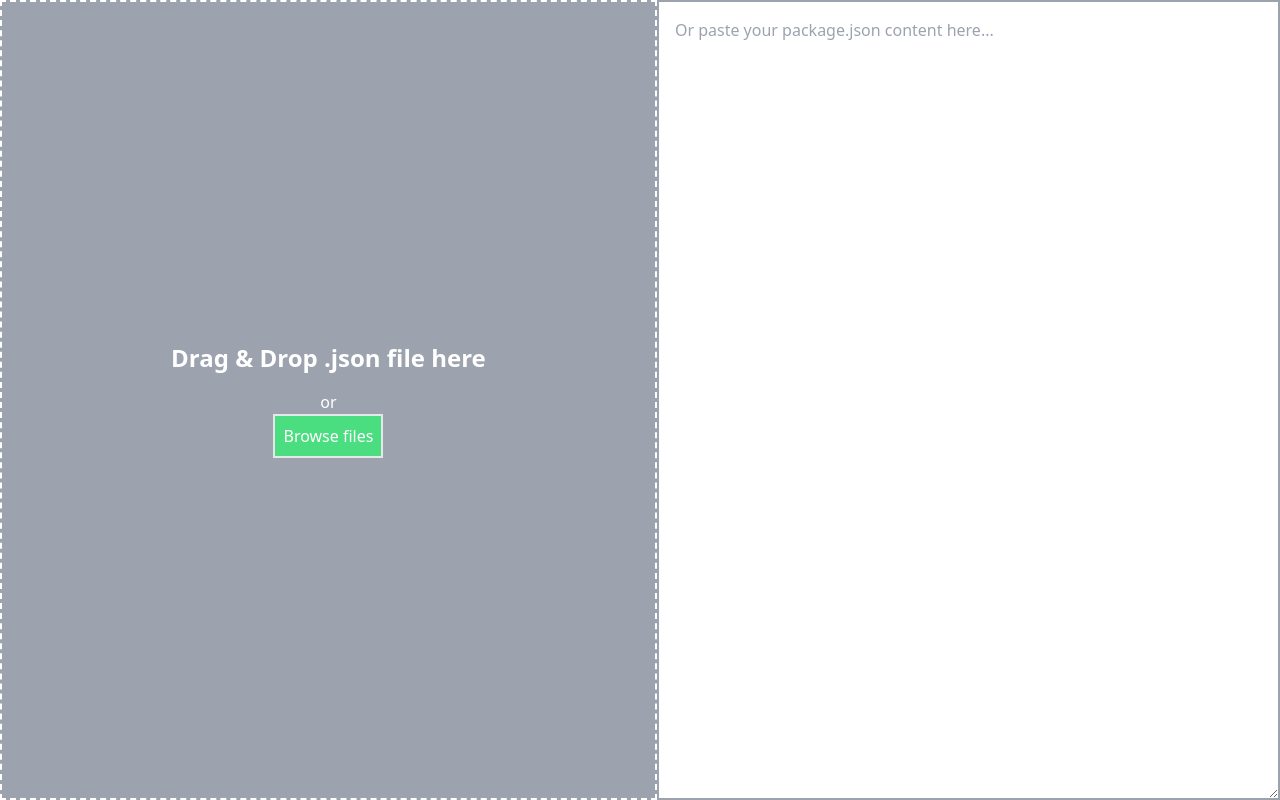
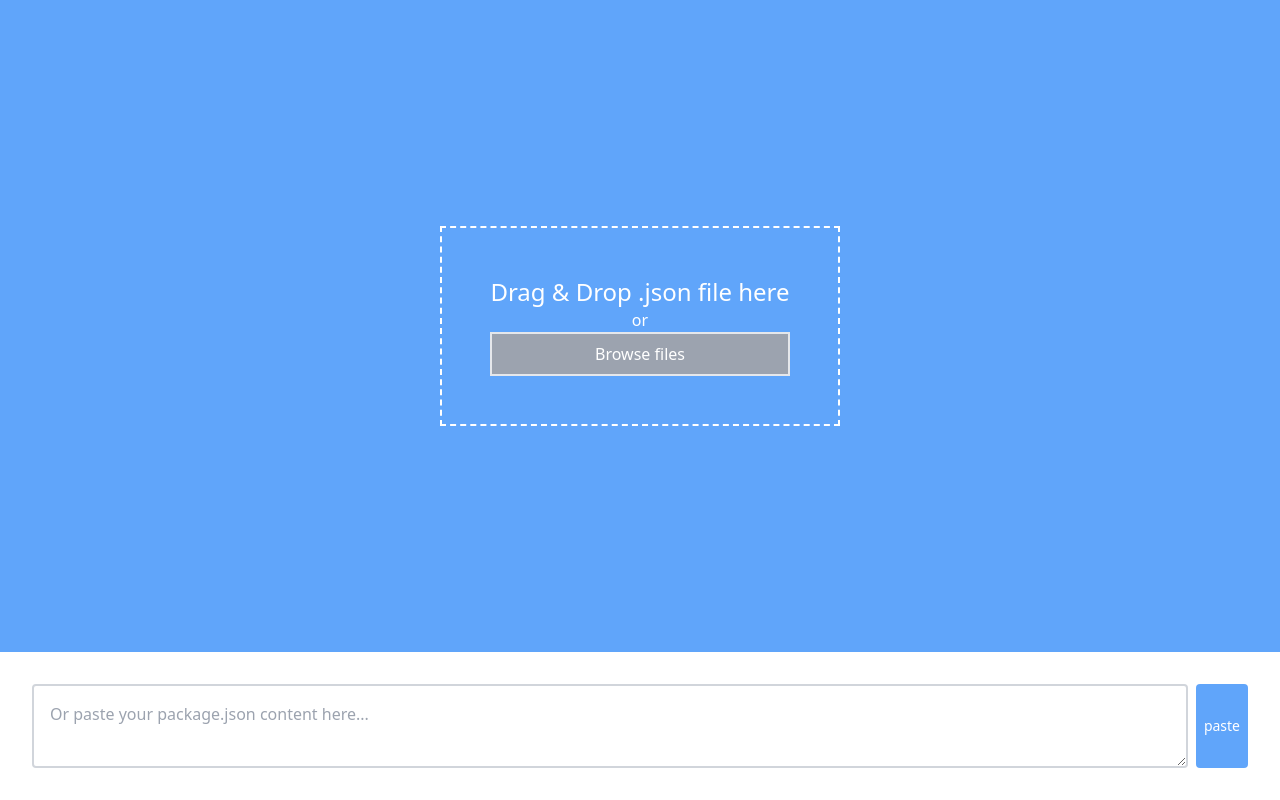
Before and after one commit to cherrydub/json2md, a React (Vite) app: page / in a window 1280 px wide. Built offline with nearby package versions, Linux system fonts and the light colour scheme.

Commit message:
made draggable area more visible, also starting to add radix icons

```diff
--- a/package.json
+++ b/package.json
@@ -10,6 +10,7 @@
     "preview": "vite preview"
   },
   "dependencies": {
+    "@radix-ui/react-icons": "^1.3.0",
     "react": "^18.2.0",
     "react-dom": "^18.2.0"
   },
--- a/src/components/PackageJsonReader.tsx
+++ b/src/components/PackageJsonReader.tsx
@@ -189,27 +189,28 @@ ${devDependenciesList}
             }
           }}
         />
-        <div className="flex items-center justify-between h-full bg-gray-400 text-white">
-          <div className="border-2 border-dashed border-white p-12 flex flex-col text-center w-full h-full items-center justify-center">
-            <h1 className="text-2xl font-bold mb-4">
-              Drag & Drop .json file here
-            </h1>
+        <div className="flex items-center justify-center h-full bg-blue-400 text-white">
+          <div className="border-2 border-dashed border-white p-12 flex flex-col text-center">
+            <h1 className="text-2xl">Drag & Drop .json file here</h1>
             <p>or</p>
-            <button className="border-2 bg-green-400 p-2">Browse files</button>
+            <button className="border-2 bg-gray-400 p-2">Browse files</button>
           </div>
-          <textarea
-            className=" p-4 border-2 border-gray-400 bg-white w-full h-full text-black"
-            placeholder="Or paste your package.json content here..."
-            value={packageJsonContent}
-            onChange={handleInputChange}
-            // rows={10}
-            // cols={50}
-          />
         </div>
       </div>
-      {/* <div className="flex-1 bg-white p-8">
-
-      </div> */}
+      <div className="flex bg-white p-8">
+        <textarea
+          className="w-full h-full p-4 border-2 border-gray-300 rounded bg-white"
+          placeholder="Or paste your package.json content here..."
+          value={packageJsonContent}
+          onChange={handleInputChange}
+        />
+        <button
+          className="ml-2 px-2 py-1 text-sm bg-blue-400 text-white rounded hover:bg-blue-200 active:bg-blue-300"
+          onClick={handlePaste}
+        >
+          paste
+        </button>
+      </div>
       {showContent && (
         <div className="flex-1 bg-white p-8">
           <div className="flex flex-wrap">
@@ -269,13 +270,13 @@ ${devDependenciesList}
                   </h3>
                   <div>
                     <button
-                      className="bg-blue-500 text-white py-2 px-4 rounded mr-2"
+                      className="ml-2 px-2 py-1 text-sm bg-blue-400 text-white rounded hover:bg-blue-200 active:bg-blue-300"
                       onClick={copyToClipboard}
                     >
                       Copy Markdown
                     </button>
                     <button
-                      className="bg-blue-500 text-white py-2 px-4 rounded"
+                      className="ml-2 px-2 py-1 text-sm bg-blue-400 text-white rounded hover:bg-blue-200 active:bg-blue-300"
                       onClick={saveToFile}
                     >
                       Save as File
```
Also changed, not shown: 1 other file (tests, documents, lock files or other folders).
